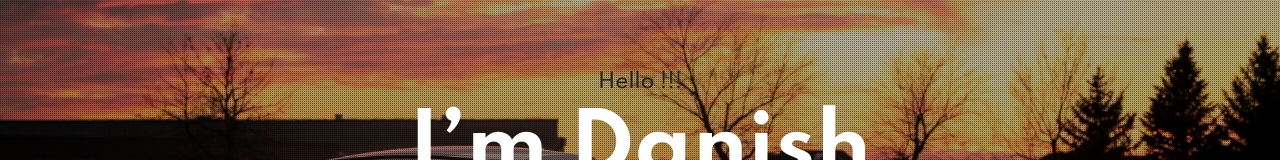
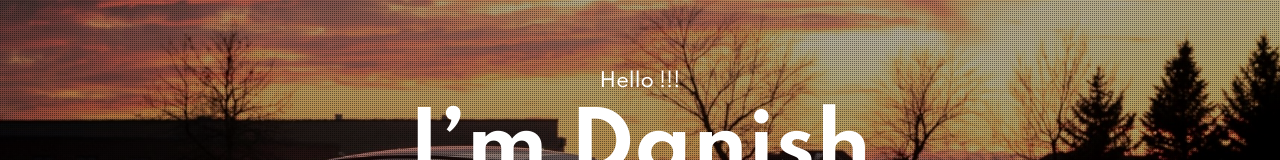
Before and after one commit to danishscaria/danishscaria, a plain HTML site: page index.html in a window 1280 px wide. Shown: the part 235-395 px from the top of the page. Drawn offline with Linux system fonts and the light colour scheme; a script that the page names is missing.

Commit message:
Update index.html

```diff
--- a/index.html
+++ b/index.html
@@ -65,7 +65,7 @@
       <div class="bannerhny-content text-center">
         <div class="layer">
           <div class="bannerhnyinf">
-            <h5>Hello !!!</h5>
+            <h6>Hello !!!</h6>
             <h3>I’m Danish</h3>
             <h4 class="ban-t"> I’m Passionate <span class="typed-text"></span><span class="cursor">&nbsp</span></h4>
             <div class="scroll-button">
```
